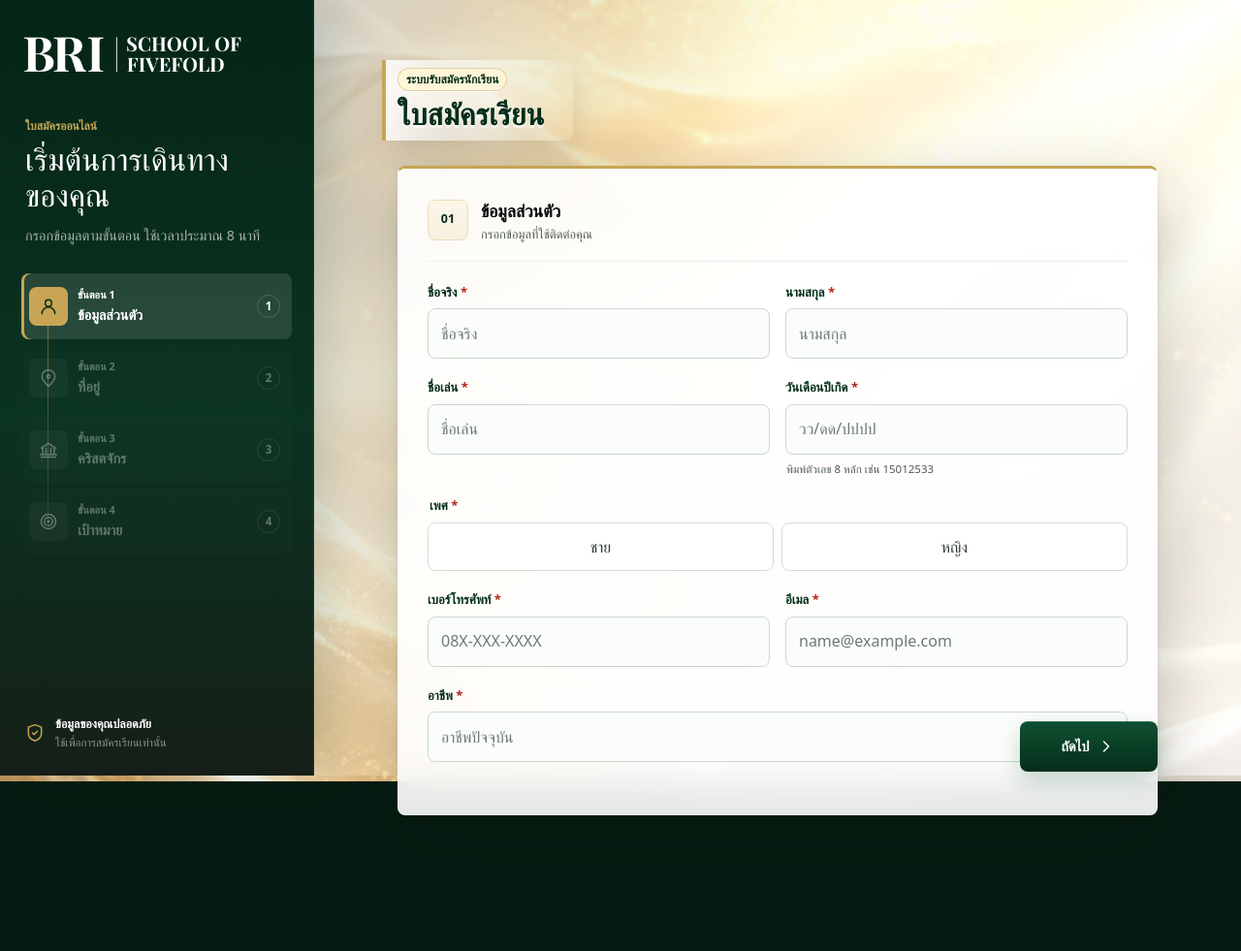
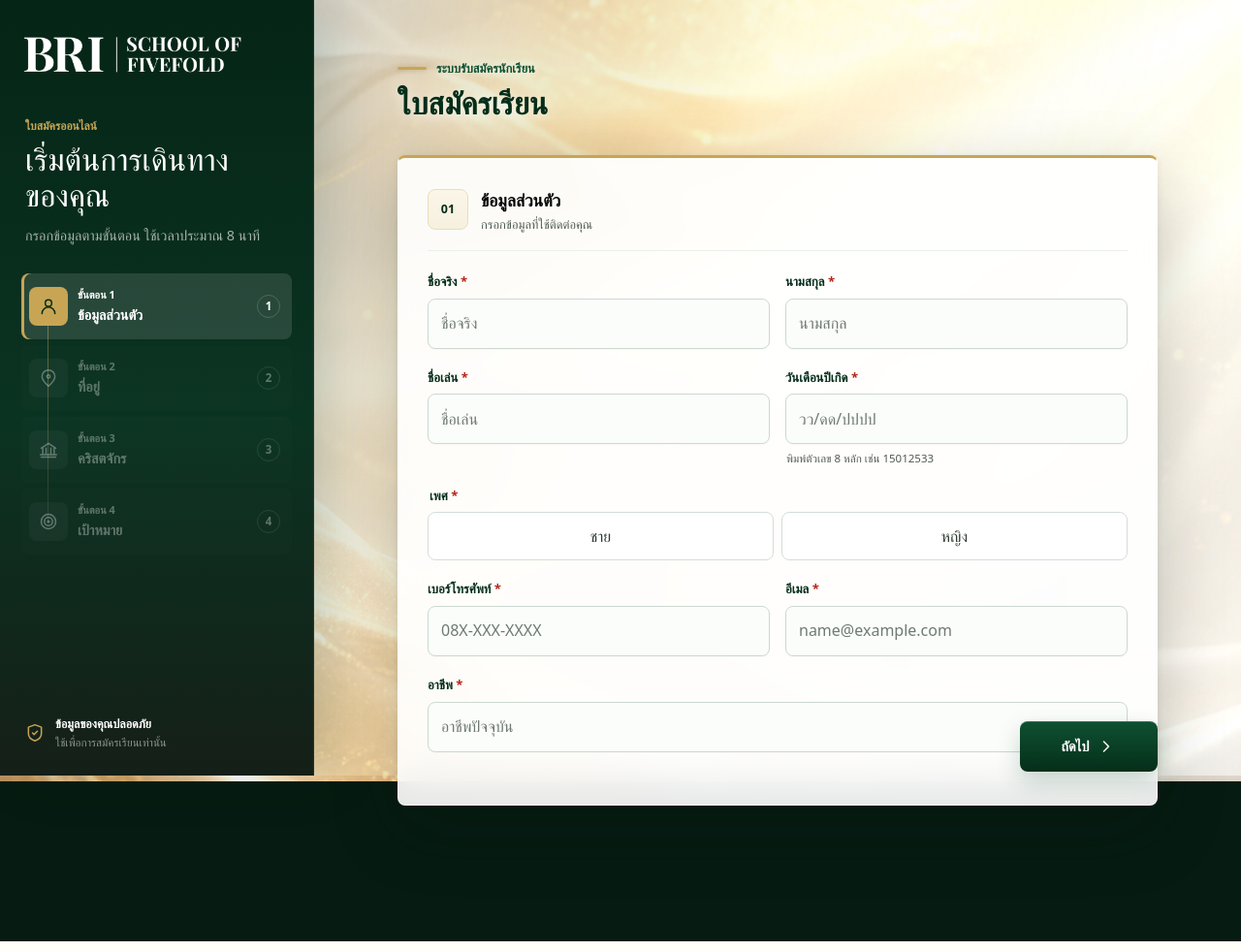
Before and after one commit to Atothegod/BRI, a Django app: page / in a window 1280 px wide. Shown: the whole page at 97% size. Run offline with Django 5.2, Linux system fonts and the light colour scheme; some web fonts are replaced.

Commit message:
Update heading levels and styles in registration template and CSS

```diff
--- a/backend/school/static/school/css/registration.css
+++ b/backend/school/static/school/css/registration.css
@@ -310,7 +310,7 @@
     color: var(--color-gold);
 }
 
-.sidebar-copy h1 {
+.sidebar-copy h2 {
     max-width: 250px;
     margin: 0;
     font-family: var(--font-primary);
@@ -553,17 +553,15 @@
     margin-bottom: 14px;
 }
 
-.page-heading h2 {
+.page-heading h2,
+.page-heading h1 {
     margin: 0;
     color: var(--color-brand-950);
-    font-size: 2.05rem;
-    font-weight: 850;
-    line-height: 1.12;
+    font-size: 2rem;
+    font-weight: 800;
+    line-height: 1.18;
     letter-spacing: 0;
-    text-shadow:
-        0 1px 0 rgba(255, 255, 255, 0.96),
-        0 3px 0 rgba(255, 255, 255, 0.5),
-        0 16px 30px rgba(3, 24, 14, 0.18);
+    text-shadow: 0 2px 14px rgba(255, 255, 255, 0.9);
 }
 
 .page-heading p {
@@ -573,45 +571,44 @@
 }
 
 .app-hero {
-    min-height: 88px;
-    margin-bottom: 10px;
-    padding: 8px 2px 12px;
+    min-height: 104px;
+    margin-bottom: 12px;
+    padding: 18px 2px 16px;
     align-items: flex-start;
 }
 
 .hero-copy {
-    position: relative;
-    z-index: 1;
-    display: inline-grid;
+    display: grid;
     min-width: 0;
-    padding: 8px 16px 10px 0;
-}
-
-.hero-copy::before {
-    position: absolute;
-    inset: 0 -14px 0 -16px;
-    z-index: -1;
-    content: "";
-    background: linear-gradient(90deg, rgba(255, 255, 255, 0.86), rgba(255, 255, 255, 0.38) 68%, rgba(255, 255, 255, 0));
-    border-left: 4px solid rgba(199, 165, 84, 0.96);
-    border-radius: 0 8px 8px 0;
-    box-shadow: 0 16px 32px rgba(3, 24, 14, 0.1);
-    pointer-events: none;
+    gap: 8px;
 }
 
 .hero-copy .eyebrow {
     display: inline-flex;
     width: max-content;
     max-width: 100%;
-    margin-bottom: 6px;
-    padding: 3px 8px;
-    color: var(--color-brand-950);
-    font-weight: 850;
-    background: rgba(255, 246, 214, 0.88);
-    border: 1px solid rgba(124, 90, 22, 0.24);
-    border-radius: 999px;
-    box-shadow: 0 1px 0 rgba(255, 255, 255, 0.75);
-    text-shadow: none;
+    margin: 0;
+    padding: 0;
+    align-items: center;
+    gap: 10px;
+    color: var(--color-brand-700);
+    font-size: 0.8rem;
+    font-weight: 800;
+    background: transparent;
+    border: 0;
+    border-radius: 0;
+    box-shadow: none;
+    text-shadow: 0 1px 8px rgba(255, 255, 255, 0.92);
+}
+
+.hero-copy .eyebrow::before {
+    width: 30px;
+    height: 3px;
+    flex: 0 0 30px;
+    content: "";
+    background: var(--color-gold);
+    border-radius: 3px;
+    box-shadow: 0 1px 5px rgba(124, 90, 22, 0.22);
 }
 
 .mobile-progress {
@@ -2336,9 +2333,9 @@
     }
 
     .registration-app .app-hero {
-        min-height: 68px;
-        margin-bottom: 8px;
-        padding: 7px 0 10px;
+        min-height: 92px;
+        margin-bottom: 10px;
+        padding: 15px 0 14px;
         color: var(--color-brand-950);
     }
 
@@ -2346,9 +2343,10 @@
         color: var(--color-brand-950);
     }
 
-    .registration-app .page-heading h2 {
+    .registration-app .page-heading h1 {
         color: var(--color-brand-950);
-        font-size: 2.15rem;
+        font-size: 1.9rem;
+        line-height: 1.18;
     }
 
     .registration-app .page-heading p {
--- a/backend/school/templates/school/registration.html
+++ b/backend/school/templates/school/registration.html
@@ -4,7 +4,7 @@
 {% block title %}สมัครเรียน | BRI School of Fivefold{% endblock %}
 
 {% block extra_css %}
-<link rel="stylesheet" href="{% static 'school/css/registration.css' %}?v=20260828-16">
+<link rel="stylesheet" href="{% static 'school/css/registration.css' %}?v=20260828-17">
 {% endblock %}
 
 {% block content %}
@@ -23,7 +23,7 @@
 
         <div class="sidebar-copy">
             <span class="eyebrow">ใบสมัครออนไลน์</span>
-            <h1>เริ่มต้นการเดินทางของคุณ</h1>
+            <h2>เริ่มต้นการเดินทางของคุณ</h2>
             <p>กรอกข้อมูลตามขั้นตอน ใช้เวลาประมาณ 8 นาที</p>
         </div>
 
@@ -67,7 +67,7 @@
             <div class="page-heading app-hero" data-reveal>
                 <div class="hero-copy">
                     <span class="eyebrow">ระบบรับสมัครนักเรียน</span>
-                    <h2>ใบสมัครเรียน</h2>
+                    <h1>ใบสมัครเรียน</h1>
                 </div>
             </div>
 
```
